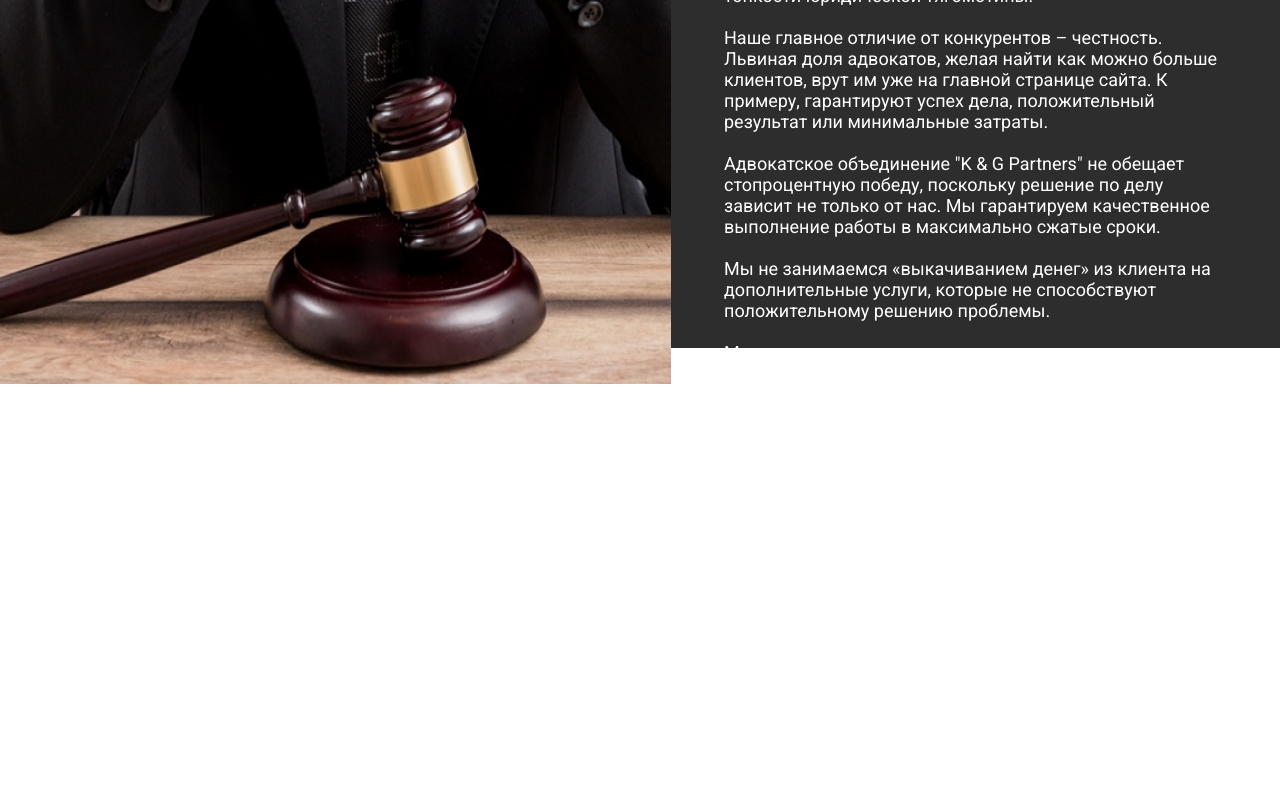
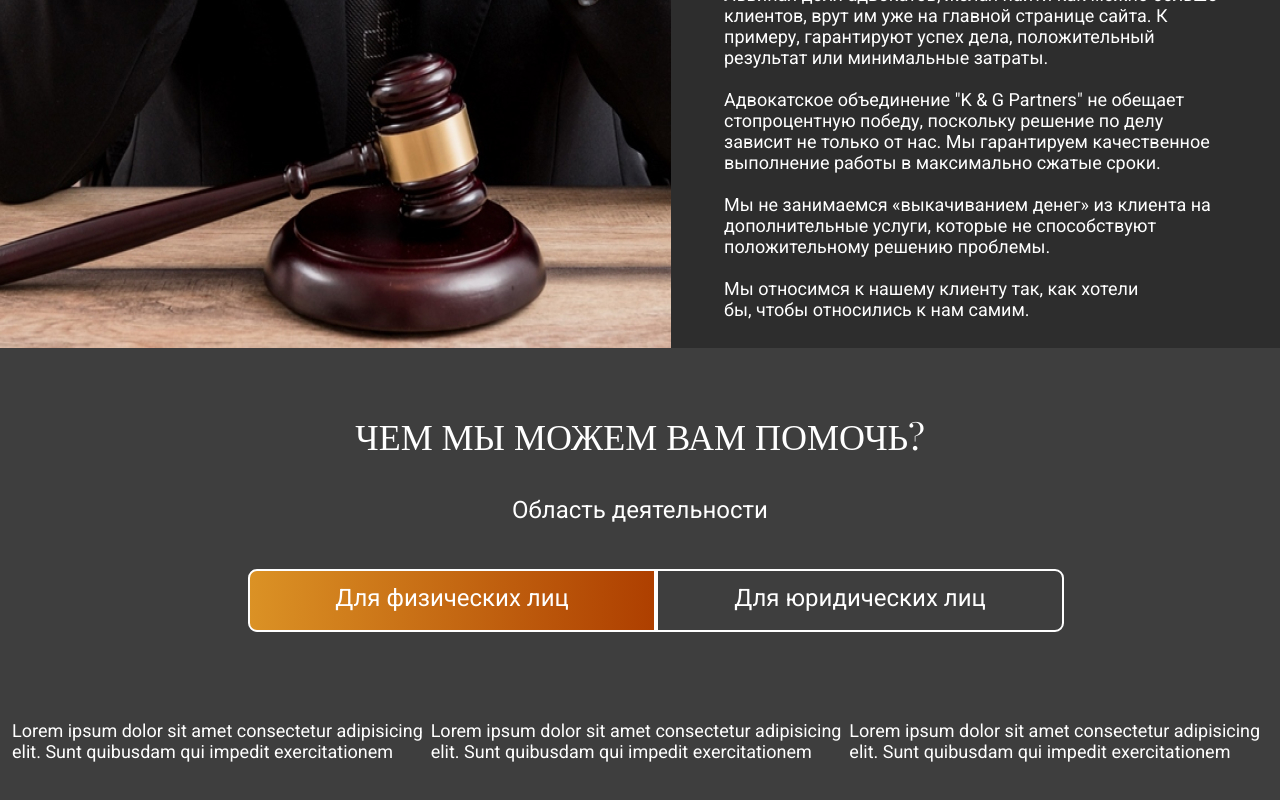
Before and after one commit to owerrride/kgp.github.io, a website: page src/index.html in a window 1280 px wide. Shown: the part 1622-2422 px from the top of the page. Before the commit the page ends 2006 px from the top, so only its background shows below. Drawn offline with nearby package versions, Linux system fonts and the light colour scheme.

Commit message:
Сделал табы (без наполнения)

```diff
--- /dev/null
+++ b/src/css/blocks/tabs.min.css
@@ -0,0 +1 @@
+.tabs__tab-content__tab-text{color:azure}
--- a/src/index.html
+++ b/src/index.html
@@ -8,6 +8,7 @@
     <link rel="preconnect" href="https://fonts.googleapis.com">
     <link rel="preconnect" href="https://fonts.gstatic.com" crossorigin>
     <link href="https://fonts.googleapis.com/css2?family=Cormorant+Garamond:wght@700&family=Playfair+Display&family=Roboto&display=swap" rel="stylesheet">
+    <link href="https://cdn.jsdelivr.net/npm/bootstrap@5.2.2/dist/css/bootstrap.min.css" rel="stylesheet" integrity="sha384-Zenh87qX5JnK2Jl0vWa8Ck2rdkQ2Bzep5IDxbcnCeuOxjzrPF/et3URy9Bv1WTRi" crossorigin="anonymous">
     <link rel="stylesheet" href="css/style.min.css">
 </head>
 <body>
@@ -59,7 +60,6 @@
         </div>
     </section>
     <section class="about">
-        <!-- <div class="container"> -->
             <div class="about__wrapper">
                 <img class="about__img" src="img/about.jpg" alt="about">
                 <div class="about__text">
@@ -79,7 +79,30 @@
                     Мы относимся к нашему клиенту так, как хотели бы, чтобы относились к нам самим.
                 </div>
             </div>
-        <!-- </div> -->
     </section>
+
+
+    <section class="catalog">
+        <div class="container">
+            <h2 class="catalog__title">ЧЕМ МЫ МОЖЕМ ВАМ ПОМОЧЬ?</h2>
+            <h3 class="catalog__subtitle">Область деятельности</h3>
+            <ul class="catalog__tabs">
+                <li class="catalog__tab catalog__tab_active">Для физических лиц</li>
+                <li class="catalog__tab catalog__tab-second">Для юридических лиц</li>
+            </ul>
+                <div class="catalog__content catalog__content_active">
+                    <div class="catalog__item">Lorem ipsum dolor sit amet consectetur adipisicing elit. Sunt quibusdam qui impedit exercitationem</div>
+                    <div class="catalog__item">Lorem ipsum dolor sit amet consectetur adipisicing elit. Sunt quibusdam qui impedit exercitationem</div>
+                    <div class="catalog__item">Lorem ipsum dolor sit amet consectetur adipisicing elit. Sunt quibusdam qui impedit exercitationem</div>
+                </div>
+                <div class="catalog__content">
+                    <div class="catalog__item">Test</div>
+                    <div class="catalog__item">Test</div>
+                    <div class="catalog__item">Test</div>
+                </div>
+            </div>
+    </section>
+    <script src="https://ajax.googleapis.com/ajax/libs/jquery/1.12.4/jquery.min.js"></script>
+    <script src="js/script.js"></script>
 </body>
 </html>
--- /dev/null
+++ b/src/js/script.js
@@ -0,0 +1,11 @@
+(function($) {
+    $(function() {
+
+      $('ul.catalog__tabs').on('click', 'li:not(.catalog__tab_active)', function() {
+        $(this)
+          .addClass('catalog__tab_active').siblings().removeClass('catalog__tab_active')
+          .closest('div.container').find('div.catalog__content').removeClass('catalog__content_active').eq($(this).index()).addClass('catalog__content_active');
+      });
+
+    });
+    })(jQuery);
--- /dev/null
+++ b/src/sass/blocks/_catalog.scss
@@ -0,0 +1,75 @@
+.catalog {
+    min-height: 1060px;
+    background-color: #3E3E3E;
+    &__title {
+        padding-top: 63px;
+        text-align: center;
+        font-family: 'Playfair Display';
+        font-style: normal;
+        font-weight: 400;
+        font-size: 36px;
+        line-height: 48px;
+        text-transform: uppercase;
+        color: #FFFFFF;
+    }
+    &__subtitle {
+        padding-top: 29px;
+        text-align: center;
+        font-family: 'Roboto';
+        font-style: normal;
+        font-weight: 400;
+        font-size: 24px;
+        line-height: 28px;
+        color: #FFFFFF;
+    }
+    &__tabs {
+        padding-top: 37px;
+        list-style-type: none;
+        display: flex;
+        justify-content: center;
+    }
+    &__tab {
+        box-sizing: border-box;
+        width: 408px;
+        height: 63px;
+        left: 313px;
+        top: 2200px;
+        border: 2px solid #FFFFFF;
+        border-top-left-radius: 9px;
+        border-bottom-left-radius: 9px;
+        font-family: 'Roboto';
+        font-style: normal;
+        font-weight: 400;
+        font-size: 24px;
+        line-height: 28px;
+        color: #FFFFFF;
+        text-align: center;
+        line-height: 55px;
+        cursor: pointer;
+        &_active {
+            background: linear-gradient(92.55deg, #DB9225 0%, #AE3F00 100%);
+        }
+    }
+    &__tab-second {
+        // background: linear-gradient(-92.55deg, #DB9225 0%, #AE3F00 100%);
+        border-top-right-radius: 9px;
+        border-bottom-right-radius: 9px;
+        border-top-left-radius: 0px;
+        border-bottom-left-radius: 0px;
+    }
+    &__content {
+        margin-top: 88px;
+        display: flex;
+        justify-content: center;
+        font-family: 'Roboto';
+        font-style: normal;
+        font-weight: 400;
+        font-size: 18px;
+        line-height: 21px;
+        color: #FFFFFF;
+        display: none;
+        &_active {
+            display: flex;
+        }
+    }
+}
--- a/src/sass/style.scss
+++ b/src/sass/style.scss
@@ -11,3 +11,4 @@ body {
 @import 'blocks/buttons';
 @import 'blocks/priv';
 @import 'blocks/about';
+@import 'blocks/catalog';
```
Also changed, not shown: src/css/style.min.css.
